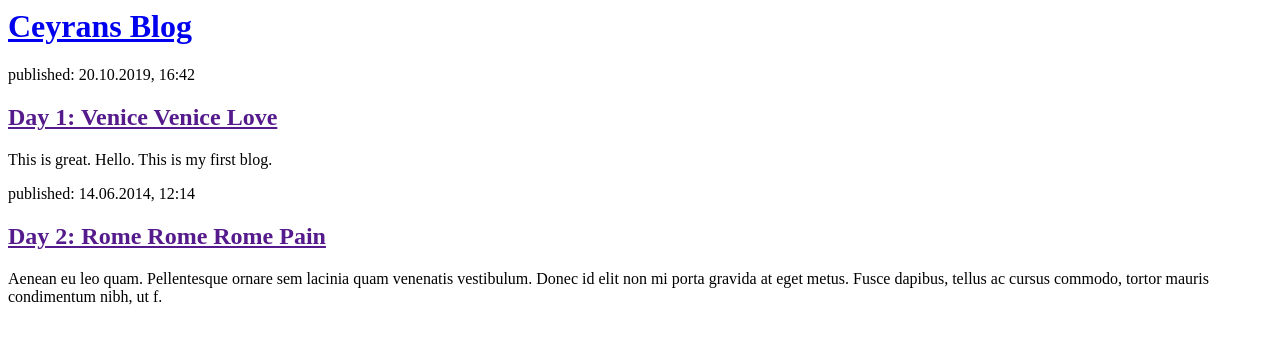
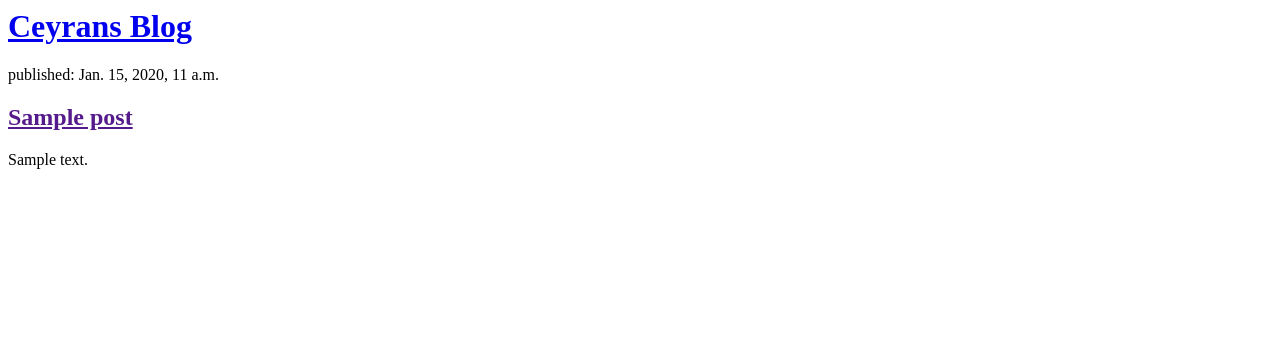
Before and after one commit to Ceyran-1/my-first-blog, a Django app: template blog/templates/blog/post_list.html in a window 1280 px wide. Shown: the top 344 px of the page. Run offline with Django 3.2, Linux system fonts and the light colour scheme; the template is opened without the code that fills it: values that come from a table or form of the project are taken from there, others are empty; tables that the repository leaves empty hold one stand-in row (values such as "Sample post").

Commit message:
Modified templates to display posts from database

```diff
--- a/blog/templates/blog/post_list.html
+++ b/blog/templates/blog/post_list.html
@@ -9,15 +9,14 @@
                 </div>
 
                 <div>
-                    <p>published: 20.10.2019, 16:42</p>
-                    <h2><a href="">Day 1: Venice Venice Love</a></h2>
-                    <p>This is great. Hello. This is my first blog.</p>
+                    {% for post in posts %}
+                    <div>
+                            <p>published: {{ post.published_date }}</p>
+                            <h2><a href="">{{ post.title }}</a></h2>
+                            <p>{{ post.text|linebreaksbr }}</p>
+                        </div>
+                {% endfor %}
                 </div>
 
-                <div>
-                    <p>published: 14.06.2014, 12:14</p>
-                    <h2><a href="">Day 2: Rome Rome Rome Pain</a></h2>
-                    <p>Aenean eu leo quam. Pellentesque ornare sem lacinia quam venenatis vestibulum. Donec id elit non mi porta gravida at eget metus. Fusce dapibus, tellus ac cursus commodo, tortor mauris condimentum nibh, ut f.</p>
-                </div>
             </body>
 </html>
--- a/blog/views.py
+++ b/blog/views.py
@@ -1,5 +1,7 @@
 from django.shortcuts import render
+from django.utils import timezone
+from .models import Post
 
-# Create your views here.
 def post_list(request):
-    return render(request, 'blog/post_list.html', {})
+    posts = Post.objects.filter(published_date__lte=timezone.now()).order_by('published_date')
+    return render(request, 'blog/post_list.html', {'posts': posts})
```
